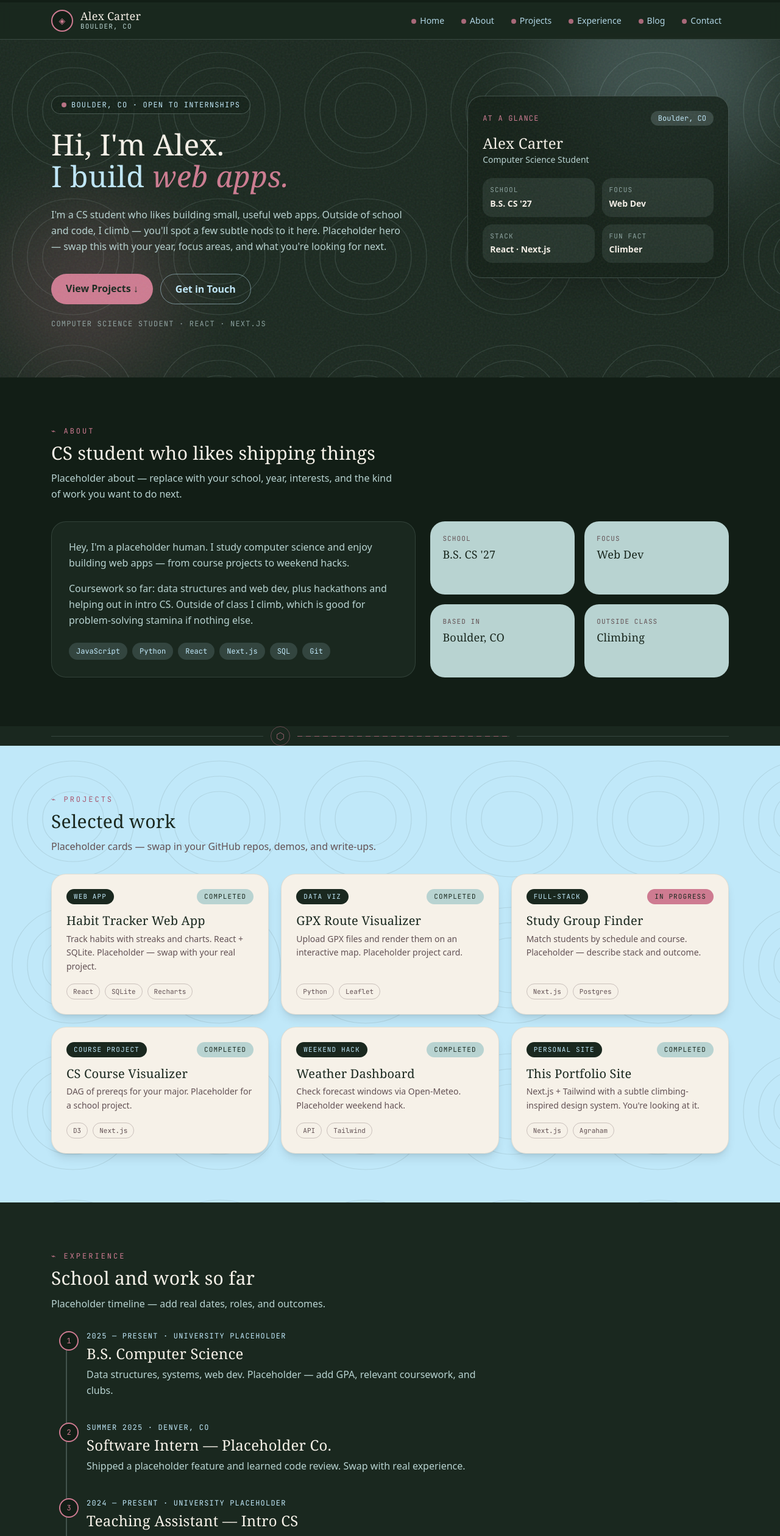
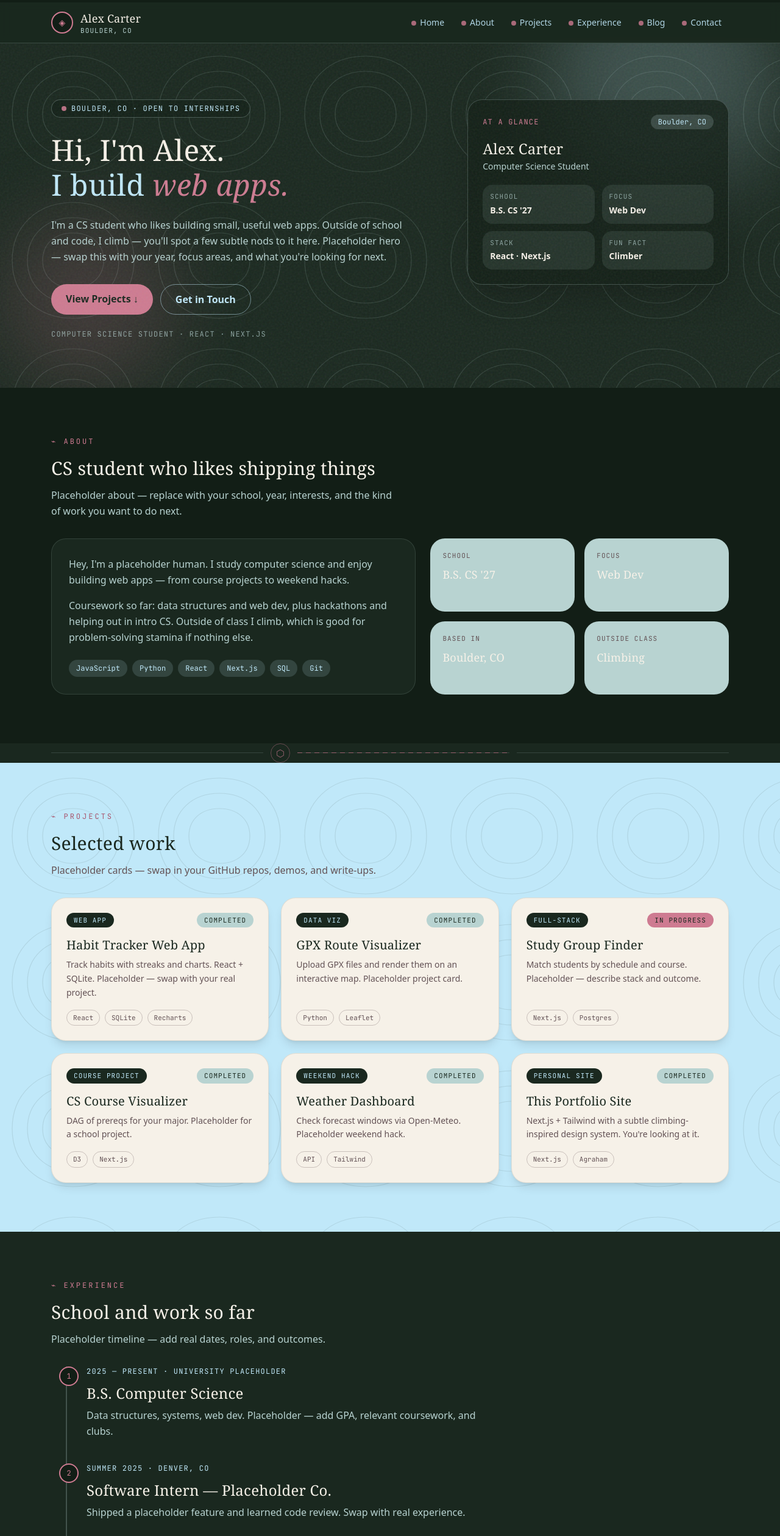
Before and after one commit to beavan-james/personal-website, a Next.js app: page / in a window 1280 px wide. Shown: the top 2519 px of the page at 61% size. Built offline with nearby package versions, Linux system fonts and the light colour scheme; a web font is replaced by a local one.

Commit message:
fix: set Agraham display headings to leading-[1.3] to prevent overlap

```diff
--- a/app/globals.css
+++ b/app/globals.css
@@ -27,10 +27,13 @@ body {
   -webkit-font-smoothing: antialiased;
 }
 
+/* NOTE: no line-height here on purpose. Tailwind's leading-* utilities live
+   in @layer utilities, and unlayered CSS wins over layered CSS — so any
+   line-height set here would silently override leading-tight/snug/etc.
+   and make Agraham's tall glyphs overlap. Control leading per-element. */
 .font-display {
   font-family: var(--font-display);
   letter-spacing: 0.01em;
-  line-height: 1.08;
   overflow-wrap: break-word;
   text-wrap: balance;
 }
--- a/components/About.js
+++ b/components/About.js
@@ -43,7 +43,7 @@ export default function About() {
                 <p className="font-mono text-[11px] uppercase tracking-widest text-taupe">
                   {s.label}
                 </p>
-                <p className="font-display mt-2 text-lg leading-snug break-words">{s.value}</p>
+                <p className="font-display mt-3 text-lg leading-[1.3] break-words text-cream">{s.value}</p>
               </div>
             ))}
           </div>
--- a/components/BlogPreview.js
+++ b/components/BlogPreview.js
@@ -32,7 +32,7 @@ export default function BlogPreview() {
               <p className="font-mono text-[11px] uppercase tracking-widest text-rose-deep">
                 {p.tag} · {p.date}
               </p>
-              <h3 className="font-display mt-3 text-lg leading-snug">
+              <h3 className="font-display mt-3 text-lg leading-[1.3]">
                 {p.title}
               </h3>
               <p className="mt-2 text-sm leading-relaxed text-taupe">
--- a/components/Contact.js
+++ b/components/Contact.js
@@ -17,7 +17,7 @@ export default function Contact() {
             </p>
             <a
               href={`mailto:${site.email}`}
-              className="font-display mt-3 block text-xl leading-snug break-all text-cream hover:text-rose"
+              className="font-display mt-3 block text-xl leading-[1.3] break-all text-cream hover:text-rose"
             >
               {site.email}
             </a>
--- a/components/Hero.js
+++ b/components/Hero.js
@@ -14,7 +14,7 @@ export default function Hero() {
             <span className="h-2 w-2 animate-pulse rounded-full bg-rose" />
             {site.location} · Open to internships
           </p>
-          <h1 className="font-display mt-6 text-4xl leading-tight text-cream text-balance md:text-5xl">
+          <h1 className="font-display mt-6 text-4xl leading-[1.2] text-cream text-balance md:text-5xl">
             Hi, I&apos;m {site.name.split(" ")[0]}.
             <br />
             <span className="text-sky">I build</span>{" "}
@@ -54,7 +54,7 @@ export default function Hero() {
                 {site.location}
               </span>
             </div>
-            <p className="font-display mt-4 text-2xl leading-tight text-cream">{site.name}</p>
+            <p className="font-display mt-4 text-2xl leading-[1.3] text-cream">{site.name}</p>
             <p className="mt-1 text-sm text-mist">{site.role}</p>
             <div className="mt-5 grid grid-cols-2 gap-3 text-sm">
               {[
--- a/components/Projects.js
+++ b/components/Projects.js
@@ -31,7 +31,7 @@ export default function Projects() {
                   {p.status}
                 </span>
               </div>
-              <h3 className="font-display mt-4 text-xl leading-snug">
+              <h3 className="font-display mt-4 text-xl leading-[1.3]">
                 {p.title}
               </h3>
               <p className="mt-2 flex-1 text-sm leading-relaxed text-taupe">
--- a/components/SectionHeading.js
+++ b/components/SectionHeading.js
@@ -7,7 +7,7 @@ export default function SectionHeading({ kicker, title, blurb, tone = "dark" })
       <p className={`font-mono text-xs uppercase tracking-[0.25em] ${kickerColor}`}>
         ⌁ {kicker}
       </p>
-      <h2 className={`font-display mt-3 text-2xl leading-tight text-balance md:text-3xl ${titleColor}`}>
+      <h2 className={`font-display mt-4 text-2xl leading-[1.3] text-balance md:text-3xl ${titleColor}`}>
         {title}
       </h2>
       {blurb && <p className={`mt-3 max-w-xl text-base leading-relaxed ${blurbColor}`}>{blurb}</p>}
--- a/components/Timeline.js
+++ b/components/Timeline.js
@@ -19,7 +19,7 @@ export default function Timeline() {
               <p className="font-mono text-xs uppercase tracking-widest text-sky">
                 {e.period} · {e.place}
               </p>
-              <h3 className="font-display mt-2 text-xl leading-snug text-cream md:text-2xl">
+              <h3 className="font-display mt-3 text-xl leading-[1.3] text-cream md:text-2xl">
                 {e.title}
               </h3>
               <p className="mt-2 max-w-2xl leading-relaxed text-mist">
```
